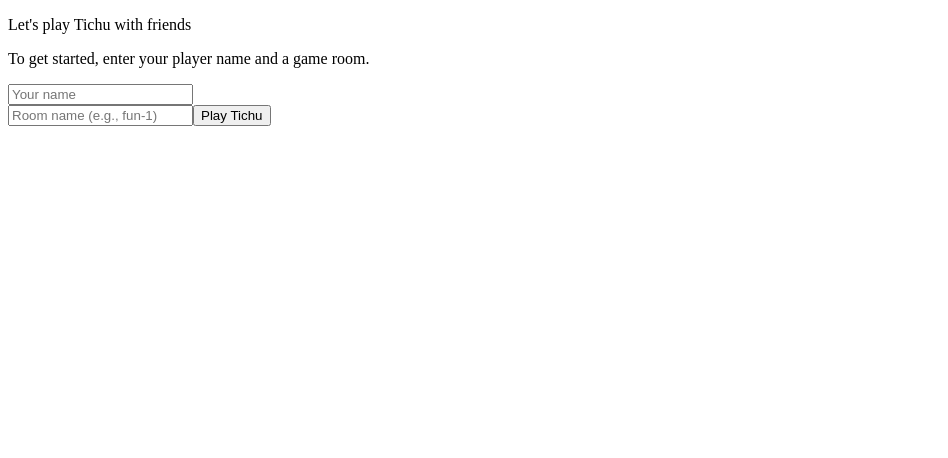
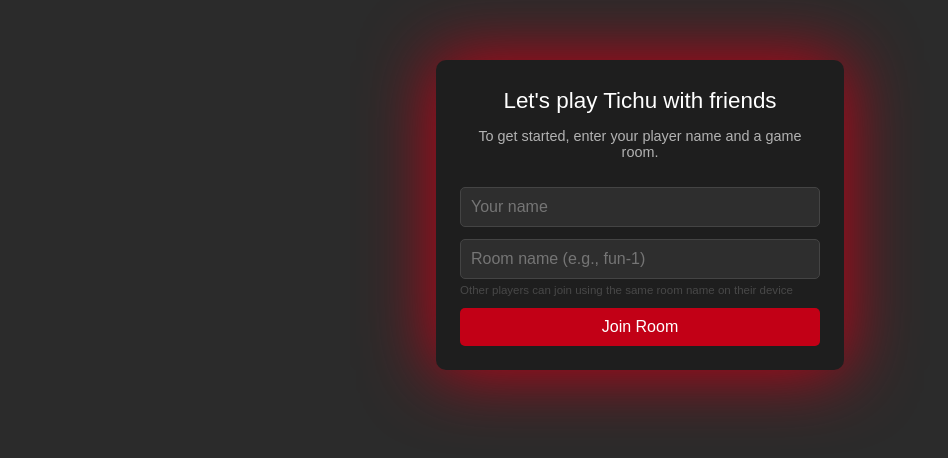
Before and after one commit to 91b91/tichu-online, a React (Vite) app in the folder frontend/: page / in a window 1280 px wide. Shown: the top 458 px of the page, without its empty margins (0-948 px from the left). Built offline with nearby package versions, Linux system fonts and the light colour scheme; no server answers.

Commit message:
Added simple client-side uuid stored in local storage. Styled home page.

```diff
--- a/frontend/src/components/JoinInput.jsx
+++ b/frontend/src/components/JoinInput.jsx
@@ -1,12 +1,13 @@
-import React, { useEffect } from "react";
+import React, { useState, useEffect } from "react";
 import { useQueryParams } from "../hooks/useQueryParams.jsx";
 import { useUser } from "../contexts/UserContext";
 import { useNavigate } from "react-router-dom";
 
 export function JoinInput() {
-  const { username, setUsername, roomName, setRoomName, joinRoom } = useUser();
+  const { username, setUsername, userId, roomName, setRoomName, joinRoom } = useUser();
   const { queryParams } = useQueryParams();
   const navigate = useNavigate();
+  const [error, setError] = useState(""); // State to manage error messages
 
   // If the user was shared a link, pre-populate the room input
   useEffect(() => {
@@ -24,40 +25,57 @@
     if (trimmedUsername && trimmedRoomName) {
       setUsername(trimmedUsername);
       setRoomName(trimmedRoomName);
+      setError(""); // Clear any previous errors
 
       // Join the room via socket
-      joinRoom({ username: trimmedUsername, roomName: trimmedRoomName });
+      joinRoom({
+        username: trimmedUsername,
+        userId: userId,
+        roomName: trimmedRoomName
+      });
 
       // Navigate to the RoomPage
       navigate(`/lobby`);
     } else {
-      alert("Both username and room name are required!");
+      setError("Please enter a player name and the room you want to join. If the room doesn't exist, it'll be created.");
     }
   }
 
   return (
-    <form onSubmit={handleSubmit}>
-      <div>
-        <p>Let's play Tichu with friends</p>
-        <p>To get started, enter your player name and a game room.</p>
+    <form onSubmit={handleSubmit} className="join-form">
+      <div className="join-header">
+        <p className="join-title">Let's play Tichu with friends</p>
+        <p className="join-subtitle">To get started, enter your player name and a game room.</p>
       </div>
-      <div>
+      <div className="input-group">
         <input
           type="text"
           placeholder="Your name"
           value={username}
           onChange={(e) => setUsername(e.target.value)}
+          className="input-field"
         />
       </div>
-      <div>
+      <div className="input-group">
         <input
           type="text"
           placeholder="Room name (e.g., fun-1)"
           value={roomName}
           onChange={(e) => setRoomName(e.target.value)}
+          className="input-field"
         />
-        <button type="submit">Play Tichu</button>
+        <p className="muted-text">Other players can join using the same room name on their device</p>
+        <button type="submit" className="submit-button">Join Room</button>
       </div>
+      {error && <ErrorMessage errorText={error} />} {/* Display the error message if it exists */}
     </form>
   );
 }
+
+function ErrorMessage({ errorText }) {
+  return (
+    <div className="error-message">
+      <p className="error-text">{errorText}</p>
+    </div>
+  );
+}
--- a/frontend/src/contexts/UserContext.jsx
+++ b/frontend/src/contexts/UserContext.jsx
@@ -1,11 +1,23 @@
-import React, { createContext, useState, useContext } from "react";
+import React, { createContext, useState, useContext, useEffect } from "react";
 import { useSocket } from "../hooks/useSocket";
+import { v4 as uuidv4 } from 'uuid';
 
 const UserContext = createContext();
 
 export function UserProvider({ children }) {
   const [username, setUsername] = useState("");
+  const [userId, setUserId] = useState("");
   const [roomName, setRoomName] = useState("");
+
+  useEffect(() => {
+    let uuid = localStorage.getItem('userId')
+    if (!uuid) {
+      uuid = uuidv4();
+      localStorage.setItem('userId', uuid);
+    }
+    setUserId(uuid);
+    console.log(uuid);
+  }, [])
 
   // Use useSocket to connect to the backend
   const { messages, sendMessage, joinRoom } = useSocket("http://localhost:3500");
@@ -14,6 +26,8 @@
     <UserContext.Provider value={{
       username,
       setUsername,
+      userId,
+      setUserId,
       roomName,
       setRoomName,
       messages,
--- a/frontend/src/hooks/useSocket.js
+++ b/frontend/src/hooks/useSocket.js
@@ -29,11 +29,12 @@
     }
   }
 
-  function joinRoom({ username, roomName }) {
+  function joinRoom({ username, userId, roomName}) {
     if (username && roomName) {
       console.log(`User ${username} with id ${socket.id} wants to join ${roomName}`);
       socket.emit('enterRoom', {
         name: username,
+        userId: userId,
         room: roomName
       })
 
--- a/frontend/src/index.css
+++ b/frontend/src/index.css
@@ -0,0 +1,117 @@
+/* Global styles for the entire page */
+body {
+  margin: 0; /* Removes default browser margins around the page */
+  padding: 0;
+  font-family: 'Aptos', sans-serif; /* Sets the default font to Arial (can be changed later) */
+  background-color: #2b2b2b; /* Sets a greyish background color */
+  color: #ffffff; /* Ensures text is white for good contrast against the grey background */
+  display: flex; /* Makes the body a flex container for easier centering */
+  justify-content: center; /* Horizontally centers content inside the body */
+  height: 100vh; /* Ensures the body takes up the full viewport height */
+}
+
+/* Form container */
+.join-form {
+  background-color: #1e1e1e; /* Dark grey background for the form */
+  border-radius: 10px; /* Rounds the corners of the form */
+  margin-top: 60px;
+  padding: 24px; /* Adds spacing inside the form */
+  width: 360px; /* Sets the form width */
+  box-shadow: 0 4px 10px rgba(0, 0, 0, 0.5); /* Adds a shadow for depth */
+  text-align: center; /* Centers text inside the form */
+  box-shadow: 0 0 70px 2px #C20016; /* Adds the glow effect without changing border size */
+}
+
+/* Form header */
+.join-title {
+  font-size: 1.4rem; /* Makes the title larger than normal text */
+  margin-bottom: 10px; /* Adds space below the title */
+  margin-top: 4px;
+}
+
+.join-subtitle {
+  font-size: 0.9rem; /* Makes the subtitle slightly smaller */
+  color: #b3b3b3; /* A lighter grey for a softer look */
+  margin-bottom: 15px; /* Adds space below the subtitle */
+}
+
+.muted-text {
+  font-size: 0.72rem; /* Small, subtle text */
+  color: #484848; /* Muted grey color */
+  text-align: left; /* Aligns the text to the left */
+  margin-top: 5px; /* Adds some space above the text (optional) */
+}
+
+/* Input fields */
+.input-field {
+  width: 100%;
+  padding: 10px;
+  border: 1.5px solid #444; /* Keeps the border consistent */
+  border-radius: 5px;
+  background-color: #2e2e2e;
+  color: #ffffff;
+  font-size: 1rem;
+  margin-top: 12px;
+  box-sizing: border-box;
+  transition: box-shadow 0.3 ease, border-color 0.2s ease; /* Smooth transition for focus effects */
+}
+
+/* Input focus state */
+.input-field:focus {
+  outline: none; /* Removes the default focus outline */
+  border-color: #C20016; /* Changes the border color to red */
+  box-shadow: 0 0 5px #C20016; /* Adds the glow effect without changing border size */
+}
+
+/* Submit button */
+.submit-button {
+  width: 100%; /* Makes the button the same width as the input fields */
+  padding: 10px; /* Adds internal spacing for better clickability */
+  border: none; /* Removes the default border */
+  border-radius: 5px; /* Rounds the corners for a softer look */
+  background-color: #C20016; /* Bright red background for the button */
+  color: #ffffff; /* White text for contrast */
+  font-size: 1rem; /* Matches the input field text size */
+  cursor: pointer; /* Changes the cursor to a pointer to indicate it's clickable */
+  transition: background-color 0.3s ease, transform 0.2s ease; /* Smooth hover effects */
+}
+
+.submit-button:hover {
+  background-color: #A00012; /* Darker red when hovered */
+  box-shadow: 0 0 5px #C20016; /* Optional: Adds a subtle red glow */
+  transform: scale(1.01); /* Slightly enlarges the button for a hover effect */
+}
+
+.submit-button:active {
+  background-color: #A00012; /* Even darker red when clicked */
+  transform: scale(0.99); /* Slightly shrinks the button for a click effect */
+}
+
+/* Input focus state */
+.submit-button:focus {
+  outline: none; /* Removes the default blue outline */
+  box-shadow: 0 0 5px #C20016; /* Optional: Adds a subtle red glow */
+  transform: scale(1.01); /* Slightly enlarges the button for a hover effect */
+}
+
+/* Error message container */
+.error-message {
+  background-color: #eed2cd; /* Light red background */
+  border-radius: 5px; /* Rounded corners */
+  padding: 16px 12px; /* Spacing inside the container */
+  margin-top: 10px; /* Space above the error message */
+  text-align: left; /* Align text to the left */
+}
+
+/* Error text */
+.error-text {
+  color: #7c000f; /* Dark red text */
+  font-size: 0.80rem; /* Slightly smaller text */
+  margin: 0; /* Remove default margins */
+}
+
+/* Customize text selection */
+::selection {
+  background-color: #C20016; /* Red highlight background */
+  color: #ffffff; /* White text */
+}
```
Also changed, not shown: 1 other file (tests, documents, lock files or other folders).
